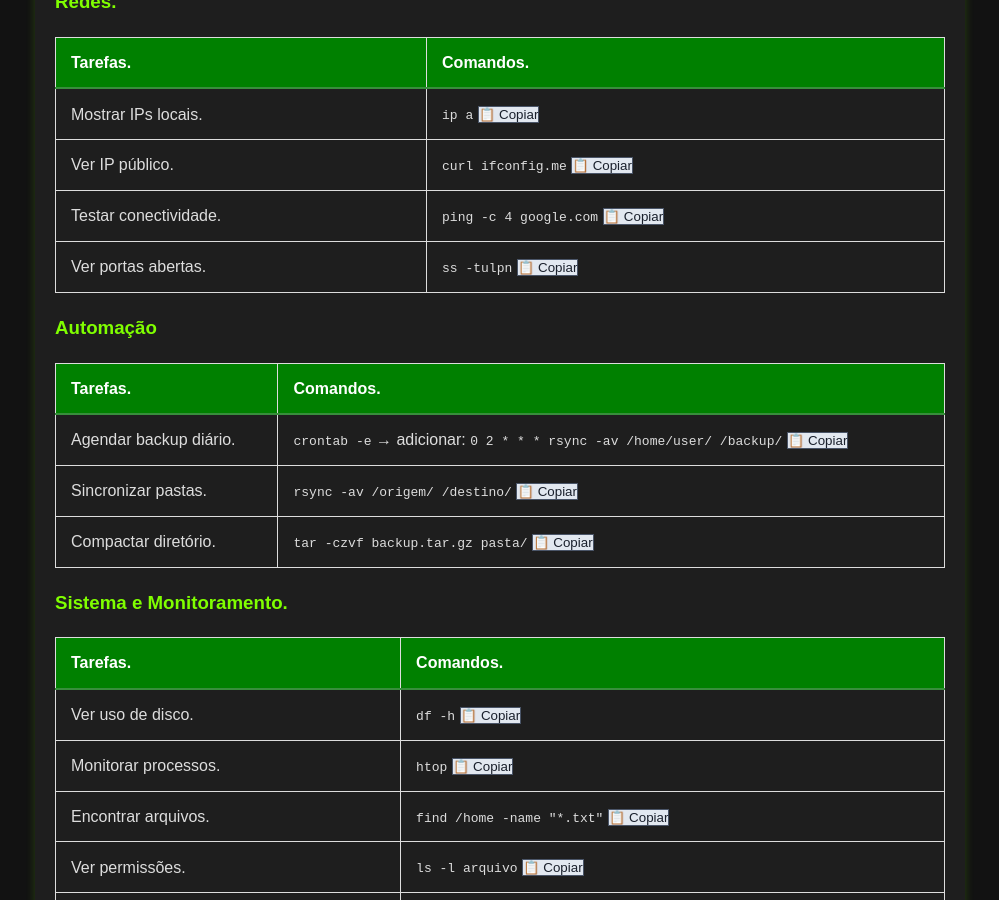
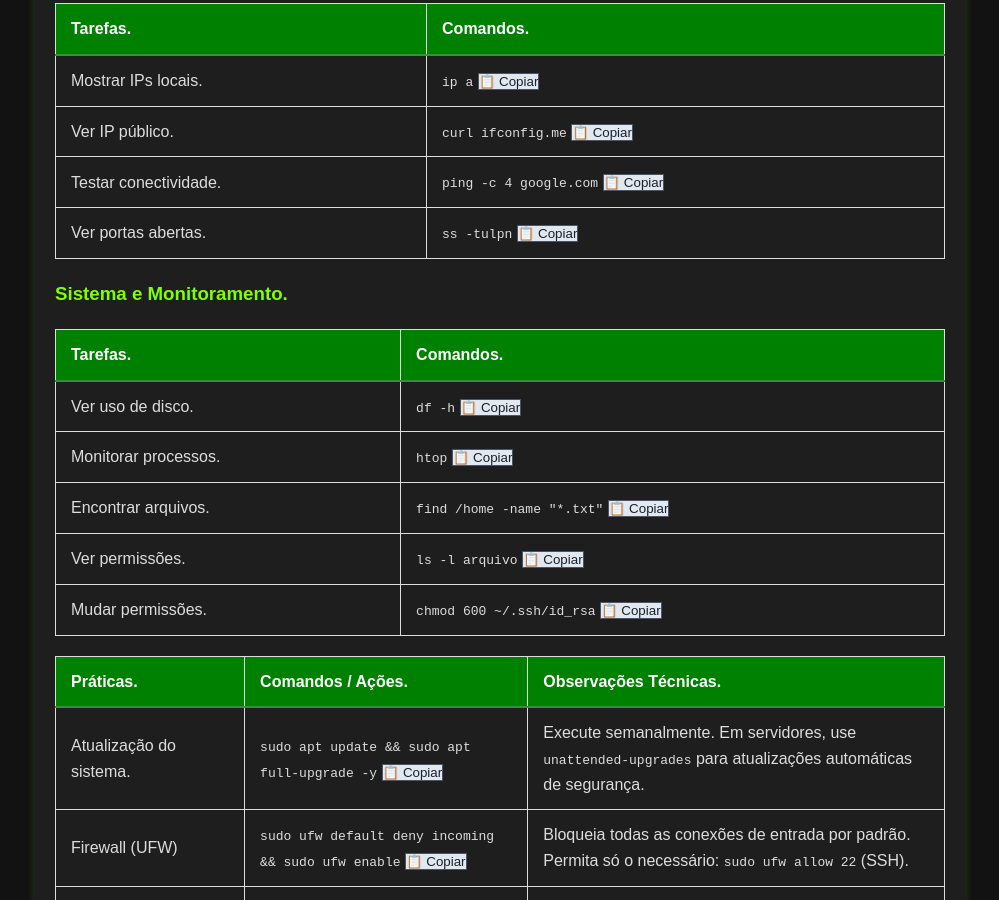
Before and after one commit to Piolinux/piolinux-site, a Jekyll site: the page built from _pages/_iniciantes/terminal-linux-referencia-tecnica-completa.md, in a window 1280 px wide and 900 px high, scrolled down 1233 px. Shown: the whole window, without its empty margins (140-1139 px from the left). Built offline with Jekyll 4.4.1, drawn with Linux system fonts in a browser that asks for light colours.

Commit message:
Update terminal-linux-referencia-tecnica-completa.md

```diff
--- a/_pages/_iniciantes/terminal-linux-referencia-tecnica-completa.md
+++ b/_pages/_iniciantes/terminal-linux-referencia-tecnica-completa.md
@@ -126,38 +126,8 @@ tags: [dicas, linux, terminal, bash, zsh, ohmyzsh, iterm2, produtividade]
   </tbody>
 </table>
 
-<h3 id="automacao">Automação</h3>
-<table class="evergreen-table">
-  <thead>
-    <tr>
-      <th>Tarefas.</th>
-      <th>Comandos.</th>
-    </tr>
-  </thead>
-  <tbody>
-    <tr>
-      <td data-label="Tarefa">Agendar backup diário.</td>
-      <td data-label="Comando">
-        <code>crontab -e</code> → adicionar: <code>0 2 * * * rsync -av /home/user/ /backup/</code>
-        <button class="copy-btn" data-command="0 2 * * * rsync -av /home/user/ /backup/">📋 Copiar</button>
-      </td>
-    </tr>
-    <tr>
-      <td data-label="Tarefa">Sincronizar pastas.</td>
-      <td data-label="Comando">
-        <code>rsync -av /origem/ /destino/</code>
-        <button class="copy-btn" data-command="rsync -av /origem/ /destino/">📋 Copiar</button>
-      </td>
-    </tr>
-    <tr>
-      <td data-label="Tarefa">Compactar diretório.</td>
-      <td data-label="Comando">
-        <code>tar -czvf backup.tar.gz pasta/</code>
-        <button class="copy-btn" data-command="tar -czvf backup.tar.gz pasta/">📋 Copiar</button>
-      </td>
-    </tr>
-  </tbody>
-</table>
+
+
 
 <h3 id="sistema">Sistema e Monitoramento.</h3>
 <table class="evergreen-table">
```
